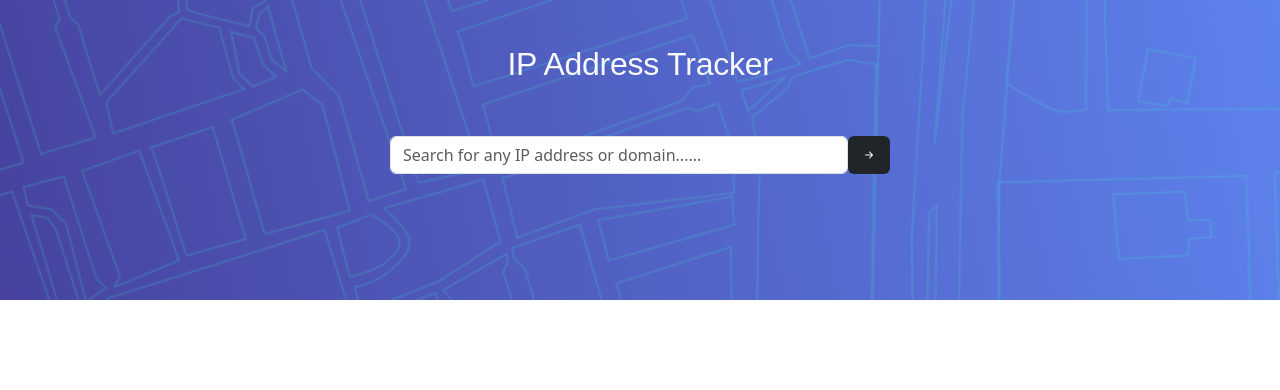
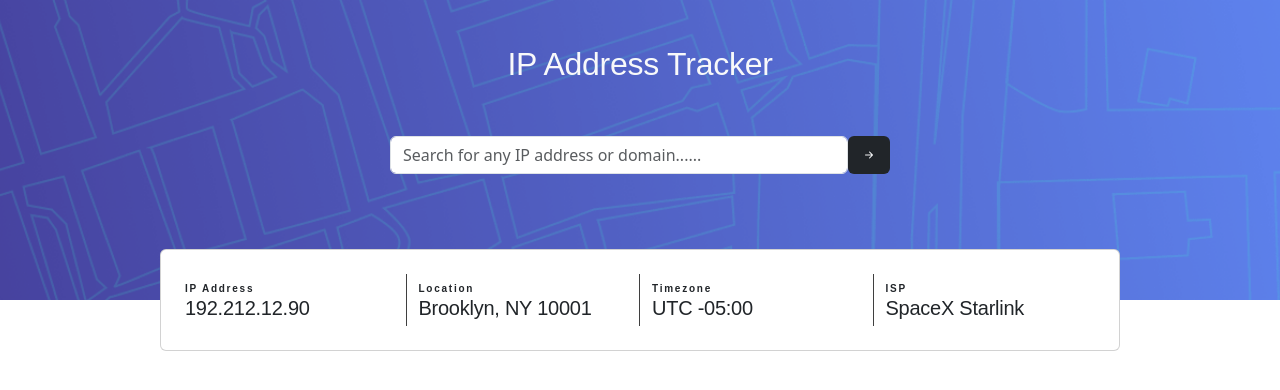
Before and after one commit to abdalsimam1-sketch/ip-address-tracker, a React (Vite) app: page / in a window 1280 px wide. Shown: the top 390 px of the page. Built offline with nearby package versions, Linux system fonts and the light colour scheme.

Commit message:
add : render the data section cardin home

```diff
--- a/src/pages/Home.jsx
+++ b/src/pages/Home.jsx
@@ -1,6 +1,9 @@
+import { mockIpData } from "../data/mockIpdata";
+import { DataSection } from "../components/DataSection";
+
 export const Home = () => {
   return (
-    <main className="d-flex flex-column">
+    <main className="d-flex flex-column position-relative">
       <section className="upper-section d-flex flex-column align-items-center ">
         <h1 className="text-preset-1 text-light mt-5">IP Address Tracker</h1>
         <div className="search-bar d-flex mt-5 input-container">
@@ -13,6 +16,7 @@ export const Home = () => {
         </div>
       </section>
       <section className="map-section"></section>
+      <DataSection data={mockIpData}></DataSection>
     </main>
   );
 };
```
